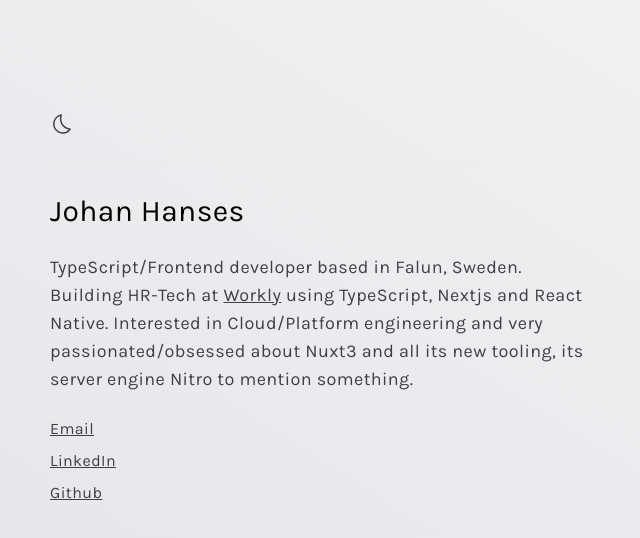
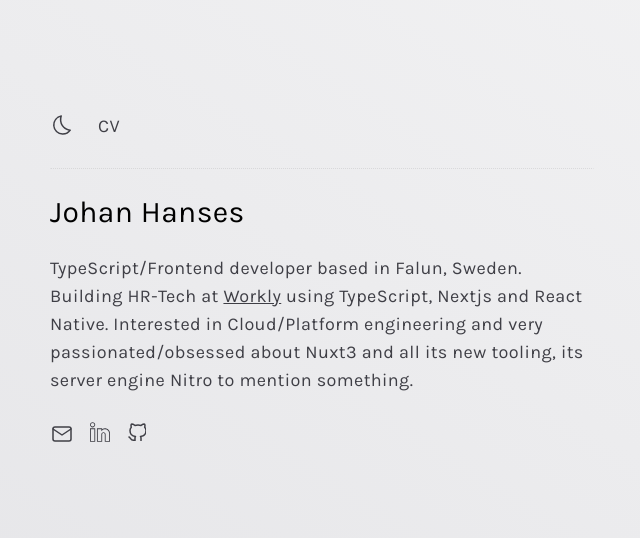
Before and after one commit to johanhanses/johanhanses.com, a Nuxt app: page / in a window 1280 px wide. Shown: the top 538 px of the page, without its empty margins (86-726 px from the left). Built offline with nearby package versions, Linux system fonts and the light colour scheme.

Commit message:
icons, and link to cv

```diff
--- a/app.vue
+++ b/app.vue
@@ -1,8 +1,7 @@
 <script setup lang="ts">
 useHead({
   title: 'Home',
-  titleTemplate: (title: string) =>
-    title ? `${title} - Johan Hanses` : 'Johan Hanses'
+  titleTemplate: (title) => (title ? `${title} - Johan Hanses` : 'Johan Hanses')
 })
 </script>
 
--- /dev/null
+++ b/components/Email.vue
@@ -0,0 +1,27 @@
+<template>
+  <svg
+    class="w-6 h-5 mt-[3.5px]"
+    xmlns="http://www.w3.org/2000/svg"
+    view-box="0 0 24 24"
+    stroke-width="1.5"
+    stroke="currentColor"
+    fill="none"
+    stroke-linecap="round"
+    stroke-linejoin="round"
+  >
+    <path
+      stroke="none"
+      d="M0 0h24v24H0z"
+      fill="none"
+    ></path>
+    <rect
+      x="3"
+      y="5"
+      width="18"
+      height="14"
+      rx="2"
+    ></rect>
+    <polyline points="3 7 12 13 21 7"></polyline>
+  </svg>
+  <span class="sr-only">Email</span>
+</template>
--- /dev/null
+++ b/components/Github.vue
@@ -0,0 +1,21 @@
+<template>
+  <svg
+    class="w-5 h-5 mt-[3px]"
+    view-box="0 0 24 24"
+    stroke-width="1.5"
+    stroke="currentColor"
+    fill="none"
+    stroke-linecap="round"
+    stroke-linejoin="round"
+  >
+    <path
+      stroke="none"
+      d="M0 0h24v24H0z"
+      fill="none"
+    ></path>
+    <path
+      d="M9 19c-4.3 1.4 -4.3 -2.5 -6 -3m12 5v-3.5c0 -1 .1 -1.4 -.5 -2c2.8 -.3 5.5 -1.4 5.5 -6a4.6 4.6 0 0 0 -1.3 -3.2a4.2 4.2 0 0 0 -.1 -3.2s-1.1 -.3 -3.5 1.3a12.3 12.3 0 0 0 -6.2 0c-2.4 -1.6 -3.5 -1.3 -3.5 -1.3a4.2 4.2 0 0 0 -.1 3.2a4.6 4.6 0 0 0 -1.3 3.2c0 4.6 2.7 5.7 5.5 6c-.6 .6 -.6 1.2 -.5 2v3.5"
+    ></path>
+  </svg>
+  <span class="sr-only">Github</span>
+</template>
--- /dev/null
+++ b/components/LinkedIn.vue
@@ -0,0 +1,20 @@
+<template>
+  <svg
+    class="fill-current w-5 h-5 mt-[3.5px]"
+    height="490pt"
+    viewBox="0 -5 490.66667 490"
+    width="490pt"
+    xmlns="http://www.w3.org/2000/svg"
+  >
+    <path
+      d="m128 480.332031h-128v-330.664062h128zm-106.667969-21.332031h85.335938v-288h-85.335938zm0 0"
+    />
+    <path
+      d="m490.667969 480.332031h-128v-181.332031c0-17.671875-14.328125-32-32-32-17.675781 0-32 14.328125-32 32v181.332031h-128v-330.664062h128v21.464843c19.320312-13.96875 42.558593-21.480468 66.398437-21.464843 69.199219 0 125.601563 56.132812 125.601563 125.199219zm-106.667969-21.332031h85.332031v-184.132812c-.144531-57.460938-46.804687-103.941407-104.265625-103.867188-26.265625 0-50.933594 11.066406-69.332031 31.066406l-18.402344 20.132813v-51.199219h-85.332031v288h85.332031v-160c0-29.457031 23.878907-53.332031 53.335938-53.332031 29.453125 0 53.332031 23.875 53.332031 53.332031zm0 0"
+    />
+    <path
+      d="m64 128.332031c-35.347656 0-64-28.652343-64-64 0-35.34375 28.652344-64 64-64s64 28.65625 64 64c-.074219 35.316407-28.683594 63.929688-64 64zm0-106.664062c-23.5625 0-42.667969 19.101562-42.667969 42.664062 0 23.566407 19.105469 42.667969 42.667969 42.667969s42.667969-19.101562 42.667969-42.667969c0-23.5625-19.105469-42.664062-42.667969-42.664062zm0 0"
+    />
+  </svg>
+  <span class="sr-only">LinkedIn</span>
+</template>
--- a/components/Nav.vue
+++ b/components/Nav.vue
@@ -4,7 +4,8 @@ const colorMode = useColorMode()
 
 <template>
   <header class="w-full">
-    <div>
+    <div class="flex space-x-6 h-full">
+      <div class="pt-[1px]">
         <button
           v-if="colorMode.value === 'light'"
           @click="colorMode.preference = 'dark'"
@@ -18,8 +19,18 @@ const colorMode = useColorMode()
           <Sun />
         </button>
       </div>
+      <nav>
+        <NuxtLink
+          to="https://cv.johanhanses.com"
+          target="_blank"
+          class="hover:underline hover:text-zinc-900 hover:dark:text-zinc-100 text-lg"
+        >
+          CV
+        </NuxtLink>
+      </nav>
+    </div>
     <hr
-      class="border border-dotted border-b-transparent border-x-transparent border-zinc-300/10 my-6"
+      class="border border-dotted border-b-transparent border-x-transparent dark:border-zinc-300/10 border-zinc-800/10 my-6"
     />
   </header>
 </template>
--- a/package.json
+++ b/package.json
@@ -11,9 +11,8 @@
     "@nuxtjs/color-mode": "^3.1.8",
     "@nuxtjs/google-fonts": "^3.0.0-1",
     "autoprefixer": "^10.4.13",
-    "nuxt": "3.0.0-rc.13",
+    "nuxt": "^3.0.0-rc.14",
     "postcss": "^8.4.19",
     "tailwindcss": "^3.2.4"
-  },
-  "dependencies": {}
+  }
 }
--- a/pages/index.vue
+++ b/pages/index.vue
@@ -5,7 +5,7 @@ const githubURL = 'https://github.com/johanhanses'
 </script>
 
 <template>
-  <PageHeader>Johan Hanses</PageHeader>
+  <PageHeading>Johan Hanses</PageHeading>
   <Text>
     TypeScript/Frontend developer based in Falun, Sweden. Building HR-Tech at
     <NuxtLink
@@ -19,29 +19,26 @@ const githubURL = 'https://github.com/johanhanses'
     tooling, its server engine Nitro to mention something.
   </Text>
 
-  <div class="space-y-2">
-    <p>
+  <div class="flex space-x-4">
     <a
       :href="`mailto:${mailURL}`"
       class="underline hover:text-zinc-900 hover:dark:text-zinc-100"
-        >Email</a
     >
-    </p>
-    <p>
+      <Email />
+    </a>
+
     <NuxtLink
       :to="linkedInURL"
       class="underline hover:text-zinc-900 hover:dark:text-zinc-100"
     >
-        LinkedIn
+      <LinkedIn />
     </NuxtLink>
-    </p>
-    <p>
+
     <NuxtLink
       :to="githubURL"
       class="underline hover:text-zinc-900 hover:dark:text-zinc-100"
     >
-        Github
+      <Github />
     </NuxtLink>
-    </p>
   </div>
 </template>
```
Also changed, not shown: components/PageHeading.vue (renamed from components/PageHeader.vue), 2 other files (tests, documents, lock files or other folders). Lines whose indentation alone changed are shown as unchanged.
